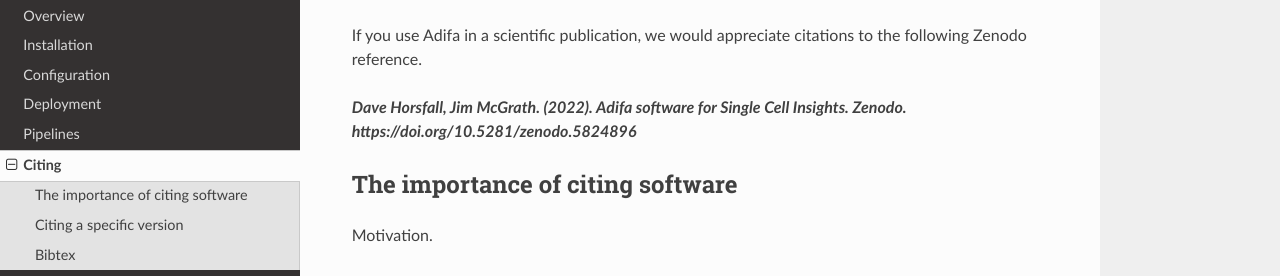
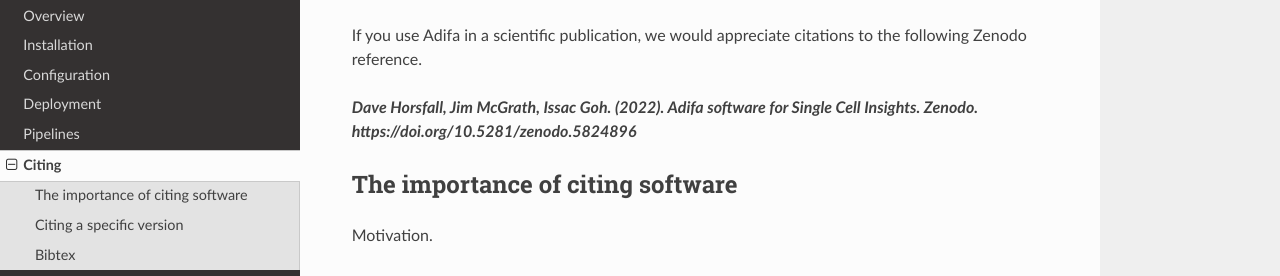
Before and after one commit to haniffalab/sci-adifa, a Sphinx documentation site: the page built from sphinx/citing.rst, in a window 1280 px wide and 958 px high. Shown: the part 136-412 px from the top of the window. Built offline with Sphinx 7.4.7 and the Read the Docs theme 2.0.0, drawn with Linux system fonts in a browser that asks for light colours.

Commit message:
include Issac in citation

```diff
--- a/sphinx/citing.rst
+++ b/sphinx/citing.rst
@@ -10,7 +10,7 @@
 
 .. raw:: html
 
-   <p><b><i>Dave Horsfall, Jim McGrath. (2022). Adifa software for Single Cell Insights. Zenodo. https://doi.org/10.5281/zenodo.5824896</i></b></p>
+   <p><b><i>Dave Horsfall, Jim McGrath, Issac Goh. (2022). Adifa software for Single Cell Insights. Zenodo. https://doi.org/10.5281/zenodo.5824896</i></b></p>
 
 
 The importance of citing software
```
